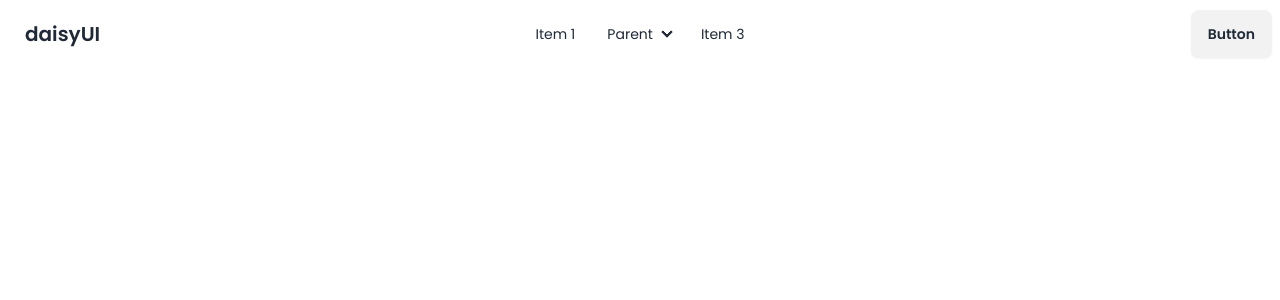
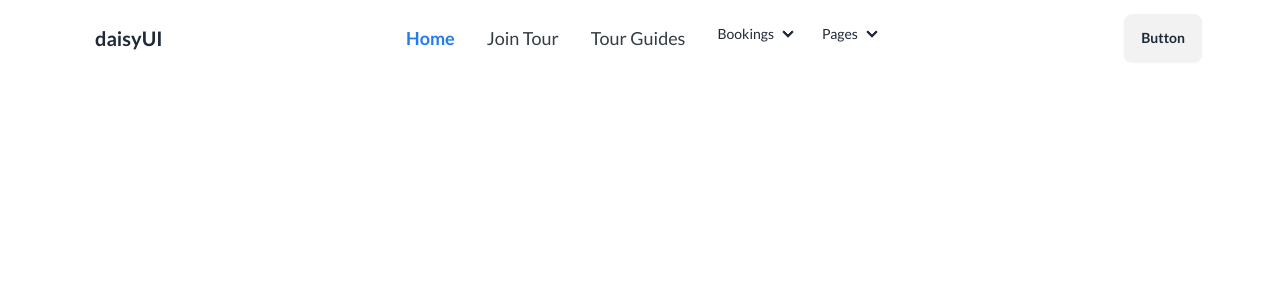
Before and after one commit to ashik-08/trippie-app-client, a React (Vite) app: page / in a window 1280 px wide. Shown: the top 300 px of the page. Built offline with nearby package versions, Linux system fonts and the light colour scheme.

Commit message:
[feat](navbar): add dynamic navItems links list

```diff
--- a/src/components/Shared/NavBar.jsx
+++ b/src/components/Shared/NavBar.jsx
@@ -1,6 +1,256 @@
+import { NavLink } from "react-router-dom";
+
 const NavBar = () => {
+  //   const links = (
+  //     <>
+  //       <li>
+  //         <NavLink
+  //           to="/"
+  //           className={({ isActive }) =>
+  //             isActive
+  //               ? "text-secondary-base text-sm md:text-lg font-bold"
+  //               : "text-outerSpace text-sm md:text-lg"
+  //           }
+  //         >
+  //           Home
+  //         </NavLink>
+  //       </li>
+  //       <hr />
+  //       <li>
+  //         <NavLink
+  //           to="/join-tour"
+  //           className={({ isActive }) =>
+  //             isActive
+  //               ? "text-outerSpace text-sm md:text-lg font-bold"
+  //               : "text-sm md:text-lg"
+  //           }
+  //         >
+  //           Join Tour
+  //         </NavLink>
+  //       </li>
+  //       <hr />
+  //       <li>
+  //         <NavLink
+  //           to="/tour-guide"
+  //           className={({ isActive }) =>
+  //             isActive
+  //               ? "text-outerSpace text-sm md:text-lg font-bold"
+  //               : "text-sm md:text-lg"
+  //           }
+  //         >
+  //           Tour Guides
+  //         </NavLink>
+  //       </li>
+  //       <hr />
+
+  //       <li>
+  //         <details>
+  //           <summary>Bookings</summary>
+
+  //           <ul className="p-2 text-neutral-700">
+  //             <li>
+  //               <NavLink
+  //                 to="/booked-transport"
+  //                 className={({ isActive }) =>
+  //                   isActive
+  //                     ? "text-outerSpace text-sm md:text-lg font-bold"
+  //                     : "text-sm md:text-lg"
+  //                 }
+  //               >
+  //                 Transport
+  //               </NavLink>
+  //             </li>
+  //             <hr />
+  //             <li>
+  //               <NavLink
+  //                 to="/booked-restaurant"
+  //                 className={({ isActive }) =>
+  //                   isActive
+  //                     ? "text-outerSpace text-sm md:text-lg font-bold"
+  //                     : "text-sm md:text-lg"
+  //                 }
+  //               >
+  //                 Restaurant
+  //               </NavLink>
+  //             </li>
+  //             <hr />
+  //             <li>
+  //               <NavLink
+  //                 to="/booked-hotel"
+  //                 className={({ isActive }) =>
+  //                   isActive
+  //                     ? "text-outerSpace text-sm md:text-lg font-bold"
+  //                     : "text-sm md:text-lg"
+  //                 }
+  //               >
+  //                 Hotel
+  //               </NavLink>
+  //             </li>
+  //           </ul>
+  //         </details>
+  //       </li>
+  //       <hr />
+  //       <li>
+  //         <details>
+  //           <summary>Pages</summary>
+
+  //           <ul className="p-2 text-neutral-700">
+  //             <li>
+  //               <NavLink
+  //                 to="/emergency-helpline"
+  //                 className={({ isActive }) =>
+  //                   isActive
+  //                     ? "text-outerSpace text-sm md:text-lg font-bold"
+  //                     : "text-sm md:text-lg"
+  //                 }
+  //               >
+  //                 Emergency Helpline
+  //               </NavLink>
+  //             </li>
+  //             <hr />
+  //             <li>
+  //               <NavLink
+  //                 to="/about-us"
+  //                 className={({ isActive }) =>
+  //                   isActive
+  //                     ? "text-outerSpace text-sm md:text-lg font-bold"
+  //                     : "text-sm md:text-lg"
+  //                 }
+  //               >
+  //                 About Us
+  //               </NavLink>
+  //             </li>
+  //             <hr />
+  //             <li>
+  //               <NavLink
+  //                 to="/contact"
+  //                 className={({ isActive }) =>
+  //                   isActive
+  //                     ? "text-outerSpace text-sm md:text-lg font-bold"
+  //                     : "text-sm md:text-lg"
+  //                 }
+  //               >
+  //                 Contact
+  //               </NavLink>
+  //             </li>
+  //           </ul>
+  //         </details>
+  //       </li>
+  //     </>
+  //   );
+
+  //   const mainLinks = [
+  //     { to: "/", text: "Home" },
+  //     { to: "/join-tour", text: "Join Tour" },
+  //   ];
+
+  //   const bookingLinks = [
+  //     { to: "/booked-transport", text: "Transport" },
+  //     { to: "/booked-restaurant", text: "Restaurant" },
+  //     { to: "/booked-hotel", text: "Hotel" },
+  //   ];
+
+  //   const pageLinks = [
+  //     { to: "/emergency-helpline", text: "Emergency Helpline" },
+  //     { to: "/about-us", text: "About Us" },
+  //     { to: "/contact", text: "Contact" },
+  //   ];
+
+  //   const links = (
+  //     <>
+  //       {mainLinks.map(({ to, text }) => (
+  //         <li key={to}>
+  //           <NavLink to={to} className={({ isActive }) => navStyle(isActive)}>
+  //             {text}
+  //           </NavLink>
+  //           {/* <hr /> */}
+  //         </li>
+  //       ))}
+
+  //       <li>
+  //         <details>
+  //           <summary>Pages</summary>
+  //           <ul className="p-2 text-neutral-700">
+  //             {pageLinks.map(({ to, text }) => (
+  //               <li key={to}>
+  //                 <NavLink
+  //                   to={to}
+  //                   className={({ isActive }) => navStyle(isActive)}
+  //                 >
+  //                   {text}
+  //                 </NavLink>
+  //                 {/* <hr /> */}
+  //               </li>
+  //             ))}
+  //           </ul>
+  //         </details>
+  //       </li>
+  //     </>
+  //   );
+
+  // Common NavLink style function
+  const navStyle = (isActive) =>
+    `text-sm md:text-lg ${
+      isActive ? "text-secondary-base font-bold" : "text-outerSpace"
+    }`;
+
+  const navItems = [
+    { to: "/", text: "Home" },
+    { to: "/join-tour", text: "Join Tour" },
+    { to: "/tour-guide", text: "Tour Guides" },
+    {
+      text: "Bookings",
+      dropdown: [
+        { to: "/booked-transport", text: "Transport" },
+        { to: "/booked-restaurant", text: "Restaurant" },
+        { to: "/booked-hotel", text: "Hotel" },
+      ],
+    },
+    {
+      text: "Pages",
+      dropdown: [
+        { to: "/emergency-helpline", text: "Emergency Helpline" },
+        { to: "/about-us", text: "About Us" },
+        { to: "/contact", text: "Contact" },
+      ],
+    },
+  ];
+
+  const links = (
+    <>
+      {navItems.map((item) => (
+        <li key={item.to} className="border-b lg:border-b-0">
+          {item.dropdown ? (
+            <details>
+              <summary>{item.text}</summary>
+              <ul className="p-2 text-neutral-700">
+                {item.dropdown.map((subItem) => (
+                  <li key={subItem.to}>
+                    <NavLink
+                      to={subItem.to}
+                      className={({ isActive }) => navStyle(isActive)}
+                    >
+                      {subItem.text}
+                    </NavLink>
+                  </li>
+                ))}
+              </ul>
+            </details>
+          ) : (
+            <NavLink
+              to={item.to}
+              className={({ isActive }) => navStyle(isActive)}
+            >
+              {item.text}
+            </NavLink>
+          )}
+        </li>
+      ))}
+    </>
+  );
+
   return (
-    <div className="navbar bg-base-100">
+    <div className="font-lato navbar bg-base-100 container mx-auto">
       <div className="navbar-start">
         <div className="dropdown">
           <div tabIndex={0} role="button" className="btn btn-ghost lg:hidden">
@@ -23,49 +273,13 @@ const NavBar = () => {
             tabIndex={0}
             className="menu menu-sm dropdown-content bg-base-100 rounded-box z-[1] mt-3 w-52 p-2 shadow"
           >
-            <li>
-              <a>Item 1</a>
-            </li>
-            <li>
-              <a>Parent</a>
-              <ul className="p-2">
-                <li>
-                  <a>Submenu 1</a>
-                </li>
-                <li>
-                  <a>Submenu 2</a>
-                </li>
-              </ul>
-            </li>
-            <li>
-              <a>Item 3</a>
-            </li>
+            {links}
           </ul>
         </div>
         <a className="btn btn-ghost text-xl">daisyUI</a>
       </div>
       <div className="navbar-center hidden lg:flex">
-        <ul className="menu menu-horizontal px-1">
-          <li>
-            <a>Item 1</a>
-          </li>
-          <li>
-            <details>
-              <summary>Parent</summary>
-              <ul className="p-2">
-                <li>
-                  <a>Submenu 1</a>
-                </li>
-                <li>
-                  <a>Submenu 2</a>
-                </li>
-              </ul>
-            </details>
-          </li>
-          <li>
-            <a>Item 3</a>
-          </li>
-        </ul>
+        <ul className="menu menu-horizontal px-1">{links}</ul>
       </div>
       <div className="navbar-end">
         <a className="btn">Button</a>
```
